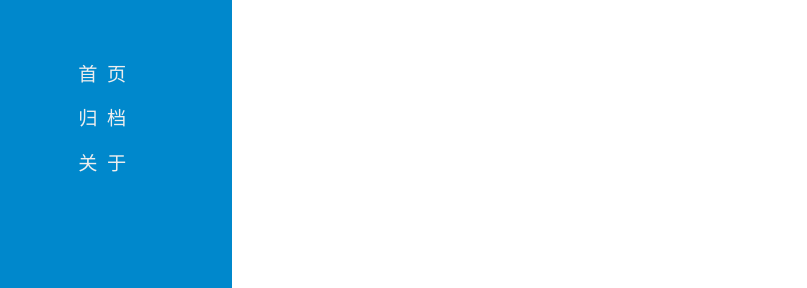
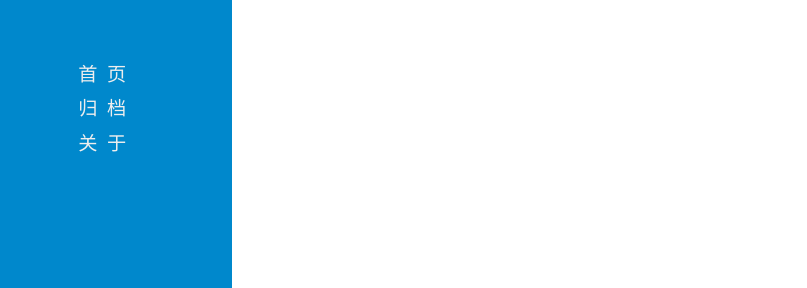
Before and after one commit to for-l00p/zhangziang.github.io, a Jekyll site: the page built from index.html, in a window 1280 px wide. Shown: the part 203-491 px from the top of the page, without its empty margins (18-825 px from the left). Built offline with Jekyll 4.4.1, drawn with Linux system fonts in a browser that asks for light colours.

Commit message:
change nav list style

```diff
--- a/css/style.css
+++ b/css/style.css
@@ -36,7 +36,10 @@
     padding-bottom: 1px;
 }
 nav li {
-    margin-bottom: 10px;
+    padding: 0 5px;
+}
+nav li:onhover {
+    background: #333;
 }
 nav a,nav a:link,nav a:visited,nav a:active,nav a:hover{
     color: #eee;
@@ -72,6 +75,7 @@
     nav li{
         display: inline-block;
         margin: 10px 10px;
+        padding: 0 !important;
     }
     .extractlist {
         margin: 20px 20px 20px 20px;
```
